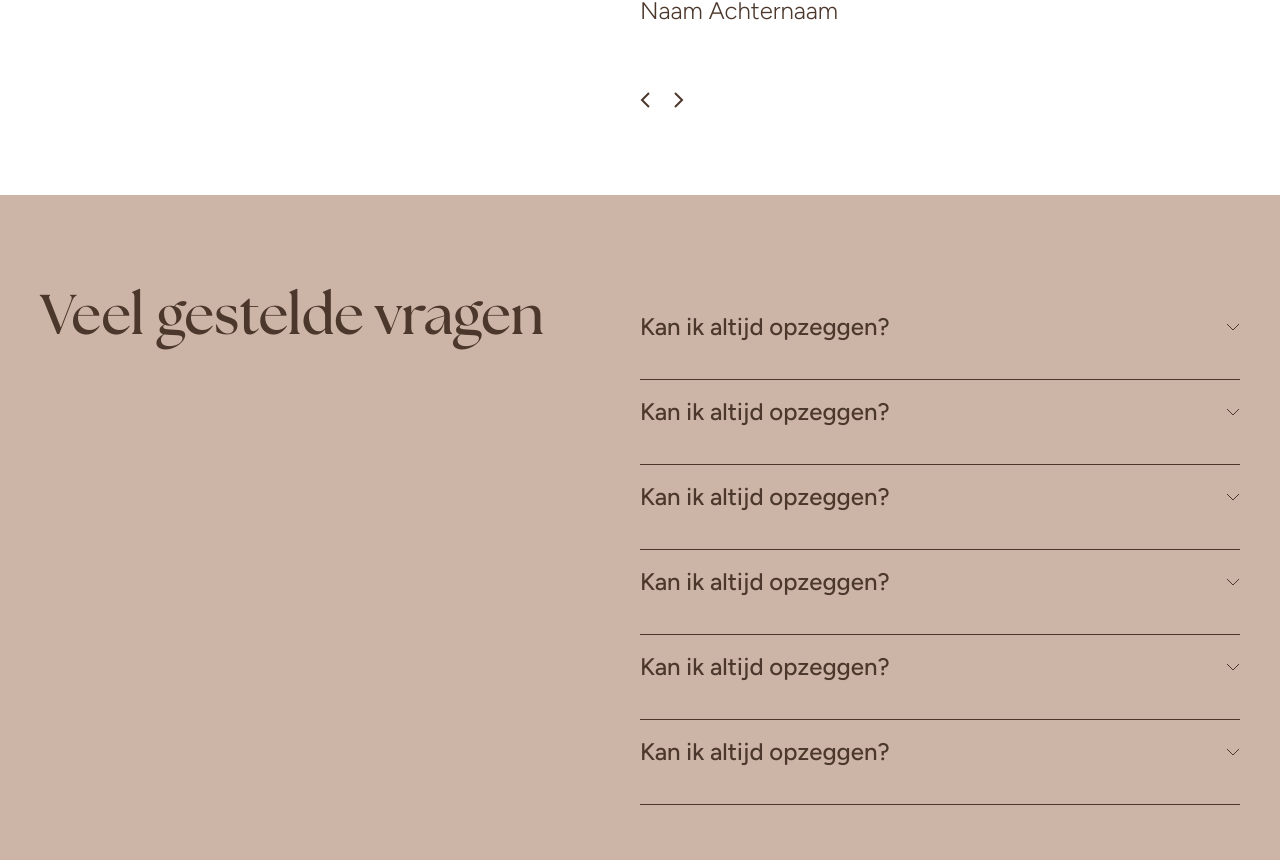
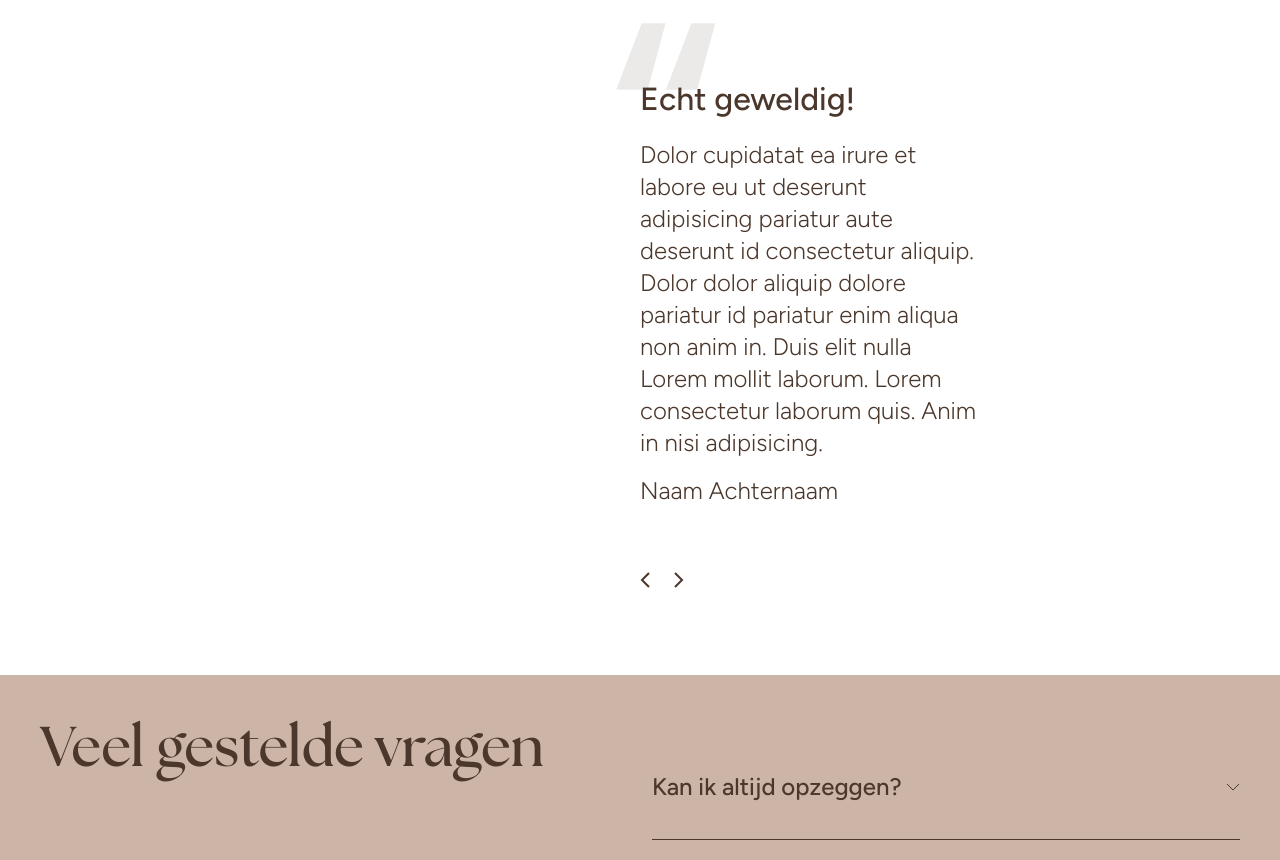
Before and after one commit to GaziRiad/denise-own, a Next.js app: page / in a window 1280 px wide. Shown: the part 4138-4998 px from the top of the page. Built offline with nearby package versions, Linux system fonts and the light colour scheme.

Commit message:
Fixed layout issues

```diff
--- a/components/AccordionItem.jsx
+++ b/components/AccordionItem.jsx
@@ -7,7 +7,7 @@ function AccordionItem({ title, body }) {
   const [isOpen, setIsOpen] = useState(false);
 
   return (
-    <div className="w-full ml-auto border-b border-brown pb-5 xl:w-1/2">
+    <div className="w-full ml-auto border-b border-brown pb-5">
       <div
         className="flex items-center justify-between cursor-pointer transition-all mb-4"
         onClick={() => setIsOpen((isOpen) => !isOpen)}
--- a/components/AccordionSection.jsx
+++ b/components/AccordionSection.jsx
@@ -3,12 +3,12 @@ import AccordionItem from "./AccordionItem";
 
 function AccordionSection() {
   return (
-    <section className="min-h-[70vh] flex items-center justify-center bg-brownLight py-24 px-5 lg:px-10 xl:py-20 2xl:py-44">
-      <div className="container mx-auto">
-        <h1 className="text-brown font-display text-xl mb-16 xl:-mb-12 xl:text-2xl">
+    <section className="min-h-[70vh] flex items-center justify-center bg-brownLight py-24 px-5 lg:px-10 3xl:py-44">
+      <div className="container mx-auto flex-col flex justify-between gap-6 xl:items-start xl:flex-row">
+        <h1 className="flex-1 text-brown font-display text-xl xl:-mt-16 xl:text-2xl">
           Veel gestelde vragen
         </h1>
-        <div className="flex flex-col justify-center gap-4">
+        <div className="flex-1 flex flex-col justify-center gap-4">
           {items.map((faq, i) => (
             <AccordionItem key={i} title={faq.title} body={faq.text} />
           ))}
--- a/components/Features.jsx
+++ b/components/Features.jsx
@@ -29,18 +29,14 @@ function Features() {
 
   return (
     <section className="flex flex-col justify-center lg:flex-row parentContainer">
-      <div className="flex-1 h-[75vh]">
+      <div className="flex-1 h-[95vh]">
         <h1 className="font-display text-xl text-brown px-5 py-6 xl:px-12 3xl:px-36 2xl:text-5xl rightBlock">
           Samen aan de slag met
         </h1>
       </div>
       <div className="flex-1">
         {features.map((feature) => (
-          <div
-            key={feature.title}
-            // className="w-full h-[608px] xl:h-[784px] relative"
-            className="w-full h-[75vh] relative"
-          >
+          <div key={feature.title} className="w-full h-[95vh] relative">
             <Image
               src={feature.img}
               fill
```
